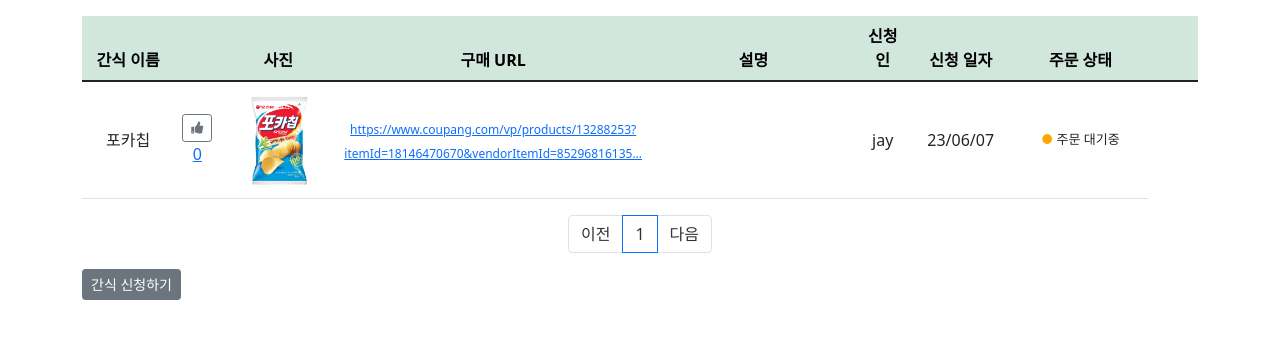
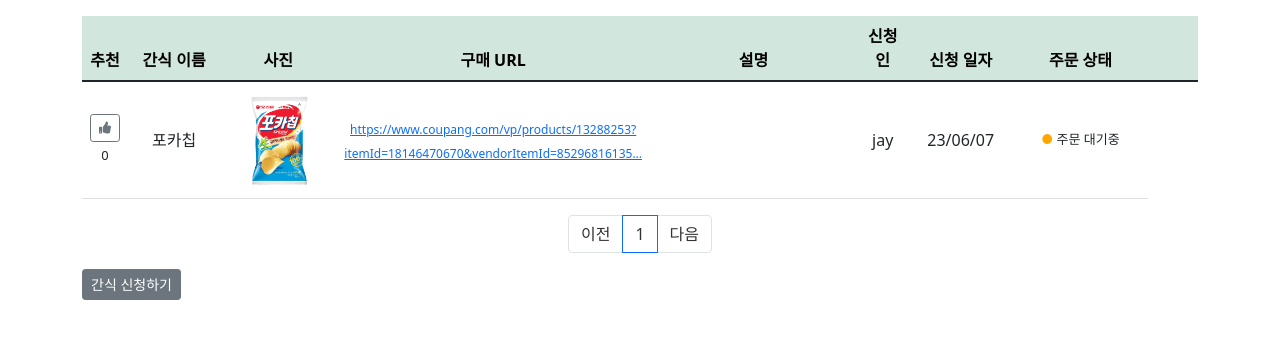
Before and after one commit to Xoeon/Snack-Bar, a Django app: page / in a window 1280 px wide. Shown: the part 57-396 px from the top of the page. Run offline with Django 4.2, Linux system fonts and the light colour scheme; data comes from the database, SQL or seed files in the repository; both versions use the stored data as it was after the commit; data that the repository does not hold is empty; some libraries are stand-ins or nearby versions.

Commit message:
vote_count 추가

```diff
--- a/snack/models.py
+++ b/snack/models.py
@@ -23,6 +23,10 @@ class Snack(models.Model):
     requester = models.ForeignKey(
         User, on_delete=models.CASCADE, default=1, related_name='requester_snack')
     voter = models.ManyToManyField(User, related_name='voter_snack')
+    vote_count = models.PositiveIntegerField(default=0)
 
     def __str__(self):
         return self.name
+
+    class Meta:
+        ordering=['-vote_count']
--- a/templates/snack/snack_request_list.html
+++ b/templates/snack/snack_request_list.html
@@ -4,8 +4,8 @@
     <table class="table">
         <thead>
             <tr class="table-success">
+                <th scope="col" width="1.5%" style="text-align: center;">추천</th>
                 <th scope="col" width="10%" style="text-align: center;">간식 이름</th>
-                <th scope="col" width="1.5%" style="text-align: center;"></th>
                 <th scope="col" width="5%" style="text-align: center;">사진</th>
                 <th scope="col" width="25%" style="text-align: center;">구매 URL</th>
                 <th scope="col" width="23.5%" style="text-align: center;">설명</th>
@@ -28,24 +28,24 @@
                         border-radius: 0.2rem;
                     }
                 </style>
-                <td style="text-align: center; vertical-align: middle;">{{ snack.name }}</td>
                 <td style="text-align: center; vertical-align: middle;">
                     {% if request.user != snack.requester %}
                     <a href="{% url 'snack:request_vote' snack.id %}" onclick="return confirm('정말로 추천하시겠습니까?')">
                         <button type="button" class="recommend btn btn-xs btn-outline-secondary">
                             <i class="fas fa-thumbs-up"></i>
                         </button>
-                        {{ snack.voter.count }}
                     </a>
+                    <span class="vote-count" style="font-size : 13px; text-decoration: none;">{{ snack.voter.count }}</span>
                     {% else %}
                     <a href="{% url 'snack:request_vote' snack.id %}" onclick="return confirm('본인이 신청한 간식은 추천할 수 없습니다.'); return false;">
                         <button type="button" class="recommend btn btn-xs btn-outline-secondary">
                             <i class="fas fa-thumbs-up"></i>
                         </button>
-                        {{ snack.voter.count }}
                     </a>
+                    <span class="vote-count" style="font-size : 13px; text-decoration: none;">{{ snack.voter.count }}</span>
                     {% endif %}
                 </td>
+                <td style="text-align: center; vertical-align: middle;">{{ snack.name }}</td>
                 {% if snack.image %}
                 <td style="text-align: center; vertical-align: middle;">
                     <img src="{{ snack.image.url }}" width="100px" height="100px" </td>
```
Also changed, not shown: db.sqlite3, snack/migrations/0006_alter_snack_options_snack_vote_count_snack_voter_and_more.py (added), 1 other file.
